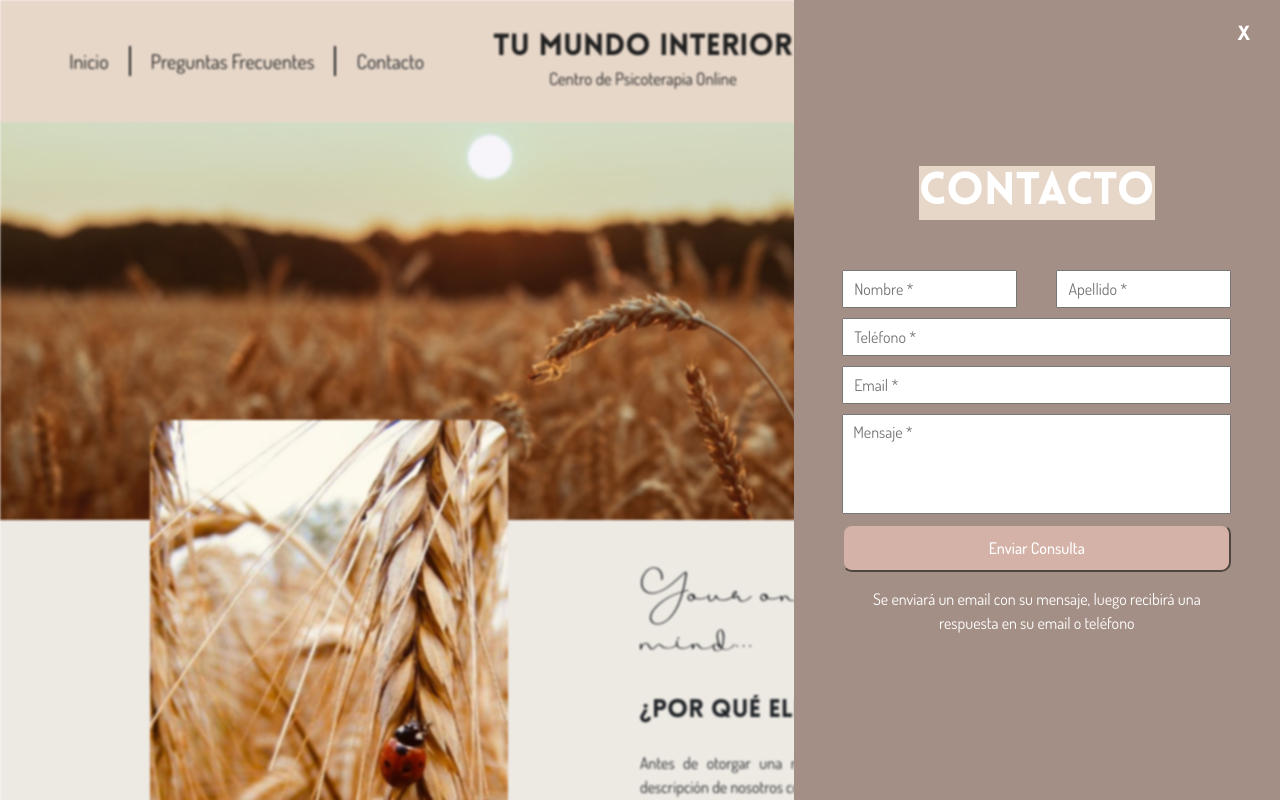
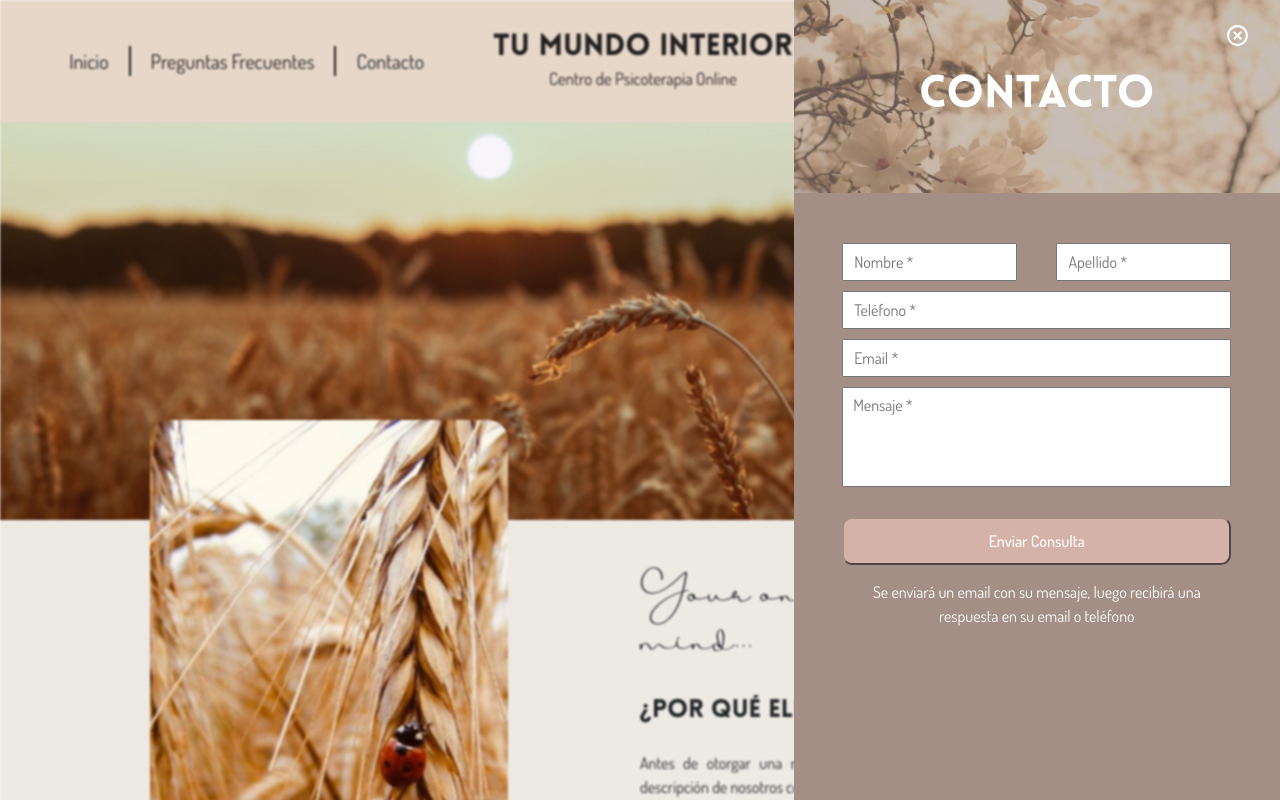
Before and after one commit to FacundoVillarroel/tumundointeriorweb, a React (Create React App) app: page / in a window 1280 px wide. Both pictures are taken after a click on the element "Contacto". Shown: the top 800 px of the page. Built offline with nearby package versions, Linux system fonts and the light colour scheme.

Commit message:
[feature] - sidebar change

```diff
--- a/scss/_contact.scss
+++ /dev/null
@@ -1,58 +0,0 @@
-.contactContainer{
-  display: flex;
-  flex-direction: column;
-  .contactTitleContainer{
-    position: relative;
-    align-self: center;
-    margin-bottom: 50px;
-    background-color: $almond;
-    .contactTitle{
-      color: $light;
-      font-family: "loveloBlack";
-      font-size: 45px;
-    }
-  }
-  .contactFormContainer{
-    padding-left: 10%;
-    padding-right: 10%;
-    form{
-      display: flex;
-      flex-direction: column;
-      .nameSurnameContainer{
-        display: flex;
-        justify-content: space-between;
-      }
-      input{
-        padding: 5px 10px;
-        margin-bottom: 10px;
-        font-family: "dosisRegular";
-      }
-      textarea{
-        margin-bottom: 10px;
-        padding: 5px 10px;
-        height: 100px;
-        resize: none;
-        font-family: "dosisRegular";
-      }
-      .buttonSubmit{
-        border-radius: 10px;
-        padding: 10px 5px;
-        background-color: $paleDogwood;
-        color: $light;
-        border-color: $cinereous;
-        font-family: "dosisMedium";
-        &:hover{
-          background-color: $almond;
-          color: $dark;
-
-        }
-      }
-    }
-    .contactDescription{
-      padding-top: 15px;
-      text-align: center;
-      color: $light;
-      font-family: "dosisRegular";
-    }
-  }
-}
--- a/scss/_loading.scss
+++ b/scss/_loading.scss
@@ -7,8 +7,8 @@
     animation: rotate 1s linear infinite;
   }
   .loadingText{
-    font-family: "beautyDream";
-    font-size: 30px;
+    font-family: "dosisRegular";
+    font-size: 25px;
   }
 }
 
--- a/scss/_sidebar.scss
+++ b/scss/_sidebar.scss
@@ -7,9 +7,6 @@
   background-color: $cinereous;
   z-index: 10001;
   transition: right 0.5s;
-  display: flex;
-  align-items: center;
-  justify-content: center;
   .closeBtn{
     color: $light;
     position: absolute;
@@ -18,6 +15,87 @@
     font-family: "LoveloBlack";
     cursor: pointer;
     font-size: 20px;
+    z-index: 200;
+  }
+  .sidebarContainer{
+    display: grid;
+    grid-template-columns: 1fr;
+    grid-template-rows: 1fr 2fr;
+    row-gap: 50px;
+    align-items: center;
+    .sidebarTitleContainer{
+      height: 100%;
+      width: 100%;
+      position: relative;
+      display: flex;
+      justify-content: center;
+      align-items: center;
+      &:before{
+        content: "";
+        background-image: url("../src/images/sidebarTitleBackground.jpg");
+        background-size: cover;
+        position: absolute;
+        top: 0px;
+        right: 0px;
+        bottom: 0px;
+        left: 0px;
+        opacity: 0.4;
+      }
+      .sidebarTitle{
+        color: $light;
+        font-family: "loveloBlack";
+        font-size: 45px;
+        position: relative;
+      }
+    }
+    .sidebarFormContainer{
+      padding-left: 10%;
+      padding-right: 10%;
+      form{
+        display: flex;
+        flex-direction: column;
+        .nameSurnameContainer{
+          display: flex;
+          justify-content: space-between;
+        }
+        input{
+          padding: 5px 10px;
+          margin-bottom: 10px;
+          font-family: "dosisRegular";
+        }
+        textarea{
+          margin-bottom: 10px;
+          padding: 5px 10px;
+          height: 100px;
+          resize: none;
+          font-family: "dosisRegular";
+        }
+        select{
+          padding: 5px 10px;
+          font-family: "dosisRegular";
+          margin-bottom: 10px;
+        }
+        .buttonSubmit{
+          border-radius: 10px;
+          margin-top: 20px;
+          padding: 10px 5px;
+          background-color: $paleDogwood;
+          color: $light;
+          border-color: $cinereous;
+          font-family: "dosisMedium";
+          &:hover{
+            background-color: $almond;
+            color: $dark;
+          }
+        }
+      }
+      .sidebarDescription{
+        padding-top: 15px;
+        text-align: center;
+        color: $light;
+        font-family: "dosisRegular";
+      }
+    }
   }
 }
 
--- a/scss/styles.scss
+++ b/scss/styles.scss
@@ -5,11 +5,9 @@
 @import "section2";
 @import "section3";
 @import "footer";
-@import "contact";
 @import "frequentQuestions";
 @import "sidebar";
 @import "loading";
-@import "booking";
 @import "inputDataTime";
 @import "blog";
 
--- a/src/App.css
+++ b/src/App.css
@@ -296,53 +296,6 @@ html a {
       font-size: 18px;
       color: #fff; }
 
-.contactContainer {
-  display: flex;
-  flex-direction: column; }
-  .contactContainer .contactTitleContainer {
-    position: relative;
-    align-self: center;
-    margin-bottom: 50px;
-    background-color: #e7d7c9; }
-    .contactContainer .contactTitleContainer .contactTitle {
-      color: #fff;
-      font-family: "loveloBlack";
-      font-size: 45px; }
-  .contactContainer .contactFormContainer {
-    padding-left: 10%;
-    padding-right: 10%; }
-    .contactContainer .contactFormContainer form {
-      display: flex;
-      flex-direction: column; }
-      .contactContainer .contactFormContainer form .nameSurnameContainer {
-        display: flex;
-        justify-content: space-between; }
-      .contactContainer .contactFormContainer form input {
-        padding: 5px 10px;
-        margin-bottom: 10px;
-        font-family: "dosisRegular"; }
-      .contactContainer .contactFormContainer form textarea {
-        margin-bottom: 10px;
-        padding: 5px 10px;
-        height: 100px;
-        resize: none;
-        font-family: "dosisRegular"; }
-      .contactContainer .contactFormContainer form .buttonSubmit {
-        border-radius: 10px;
-        padding: 10px 5px;
-        background-color: #d4b2a7;
-        color: #fff;
-        border-color: #a38f85;
-        font-family: "dosisMedium"; }
-        .contactContainer .contactFormContainer form .buttonSubmit:hover {
-          background-color: #e7d7c9;
-          color: #212121; }
-    .contactContainer .contactFormContainer .contactDescription {
-      padding-top: 15px;
-      text-align: center;
-      color: #fff;
-      font-family: "dosisRegular"; }
-
 .frequentQuestionsContainer {
   padding: 50px;
   position: relative; }
@@ -397,10 +350,7 @@ html a {
   height: 100%;
   background-color: #a38f85;
   z-index: 10001;
-  transition: right 0.5s;
-  display: flex;
-  align-items: center;
-  justify-content: center; }
+  transition: right 0.5s; }
   .sidebar .closeBtn {
     color: #fff;
     position: absolute;
@@ -408,7 +358,75 @@ html a {
     top: 20px;
     font-family: "LoveloBlack";
     cursor: pointer;
-    font-size: 20px; }
+    font-size: 20px;
+    z-index: 200; }
+  .sidebar .sidebarContainer {
+    display: grid;
+    grid-template-columns: 1fr;
+    grid-template-rows: 1fr 2fr;
+    row-gap: 50px;
+    align-items: center; }
+    .sidebar .sidebarContainer .sidebarTitleContainer {
+      height: 100%;
+      width: 100%;
+      position: relative;
+      display: flex;
+      justify-content: center;
+      align-items: center; }
+      .sidebar .sidebarContainer .sidebarTitleContainer:before {
+        content: "";
+        background-image: url("../src/images/sidebarTitleBackground.jpg");
+        background-size: cover;
+        position: absolute;
+        top: 0px;
+        right: 0px;
+        bottom: 0px;
+        left: 0px;
+        opacity: 0.4; }
+      .sidebar .sidebarContainer .sidebarTitleContainer .sidebarTitle {
+        color: #fff;
+        font-family: "loveloBlack";
+        font-size: 45px;
+        position: relative; }
+    .sidebar .sidebarContainer .sidebarFormContainer {
+      padding-left: 10%;
+      padding-right: 10%; }
+      .sidebar .sidebarContainer .sidebarFormContainer form {
+        display: flex;
+        flex-direction: column; }
+        .sidebar .sidebarContainer .sidebarFormContainer form .nameSurnameContainer {
+          display: flex;
+          justify-content: space-between; }
+        .sidebar .sidebarContainer .sidebarFormContainer form input {
+          padding: 5px 10px;
+          margin-bottom: 10px;
+          font-family: "dosisRegular"; }
+        .sidebar .sidebarContainer .sidebarFormContainer form textarea {
+          margin-bottom: 10px;
+          padding: 5px 10px;
+          height: 100px;
+          resize: none;
+          font-family: "dosisRegular"; }
+        .sidebar .sidebarContainer .sidebarFormContainer form select {
+          padding: 5px 10px;
+          font-family: "dosisRegular";
+          margin-bottom: 10px; }
+        .sidebar .sidebarContainer .sidebarFormContainer form .buttonSubmit {
+          border-radius: 10px;
+          margin-top: 20px;
+          padding: 10px 5px;
+          background-color: #d4b2a7;
+          color: #fff;
+          border-color: #a38f85;
+          font-family: "dosisMedium"; }
+          .sidebar .sidebarContainer .sidebarFormContainer form .buttonSubmit:hover {
+            background-color: #e7d7c9;
+            color: #212121; }
+      .sidebar .sidebarContainer .sidebarFormContainer .sidebarDescription {
+        padding-top: 15px;
+        text-align: center;
+        color: #fff;
+        font-family: "dosisRegular"; }
 
 .sidebar.open {
   right: 0; }
@@ -428,8 +446,8 @@ html a {
   .loadingContainer .brain-icon {
     animation: rotate 1s linear infinite; }
   .loadingContainer .loadingText {
-    font-family: "beautyDream";
-    font-size: 30px; }
+    font-family: "dosisRegular";
+    font-size: 25px; }
 
 @keyframes rotate {
   0% {
@@ -440,55 +458,6 @@ html a {
     animation-timing-function: ease-out; }
   100% {
     transform: rotate(360deg); } }
-
-.bookingContainer {
-  display: flex;
-  flex-direction: column;
-  width: 70%; }
-  .bookingContainer .bookingTitleContainer {
-    position: relative;
-    align-self: center;
-    width: 85%;
-    height: 40px;
-    margin-bottom: 50px;
-    background-color: #e7d7c9; }
-    .bookingContainer .bookingTitleContainer .bookingTitle {
-      top: -25px;
-      position: absolute;
-      color: #fff;
-      font-family: "loveloBlack";
-      font-size: 40px; }
-  .bookingContainer .bookingFormContainer form {
-    display: flex;
-    flex-direction: column; }
-    .bookingContainer .bookingFormContainer form .nameSurnameContainer {
-      display: flex;
-      justify-content: space-between; }
-    .bookingContainer .bookingFormContainer form input {
-      padding: 5px 10px;
-      margin-bottom: 10px;
-      font-family: "dosisRegular"; }
-    .bookingContainer .bookingFormContainer form textarea {
-      margin-bottom: 10px;
-      padding: 5px 10px;
-      height: 100px;
-      resize: none;
-      font-family: "dosisRegular"; }
-    .bookingContainer .bookingFormContainer form .buttonSubmit {
-      border-radius: 10px;
-      padding: 10px 5px;
-      background-color: #d4b2a7;
-      color: #fff;
-      border-color: #a38f85;
-      font-family: "dosisMedium"; }
-      .bookingContainer .bookingFormContainer form .buttonSubmit:hover {
-        background-color: #e7d7c9;
-        color: #212121; }
-  .bookingContainer .bookingFormContainer .bookingDescription {
-    padding-top: 15px;
-    text-align: center;
-    color: #fff;
-    font-family: "dosisRegular"; }
 
 .react-datetime-picker {
   background-color: #fff;
--- a/src/components/Sidebar/Sidebar.js
+++ b/src/components/Sidebar/Sidebar.js
@@ -1,10 +1,11 @@
 import React from 'react';
+import {BiXCircle} from "react-icons/bi"
 
 const Sidebar = ({ children, isOpen, toggleSidebar }) => {
   return (
     <div className={`sidebar ${isOpen ? 'open' : ''}`}>
       <div className="closeBtn" onClick={toggleSidebar}>
-        X
+        <BiXCircle fontSize={25}/>
       </div>
       {children}
     </div>
--- a/src/components/contactContainer/ContactContainer.js
+++ b/src/components/contactContainer/ContactContainer.js
@@ -69,11 +69,11 @@ const ContactContainer = () => {
     <>
       {loading
         ? <Loading text="Enviando..." color="#e7d7c9"/>
-        :<div className='contactContainer'>
-          <div className='contactTitleContainer' >
-            <h2 className='contactTitle'>Contacto</h2>
+        :<div className='sidebarContainer'>
+          <div className='sidebarTitleContainer' >
+            <h2 className='sidebarTitle'>Contacto</h2>
           </div>
-          <div className='contactFormContainer'>
+          <div className='sidebarFormContainer'>
             <form className='formFlex' action="#">
               <div className='nameSurnameContainer'>
                 <input
@@ -116,7 +116,7 @@ const ContactContainer = () => {
                 required/>
               <button type='submit' className='buttonSubmit' onClick={handleSubmit}>Enviar Consulta</button>
             </form>
-            <p className='contactDescription'>Se enviará un email con su mensaje, luego recibirá una respuesta en su email o teléfono</p>
+            <p className='sidebarDescription'>Se enviará un email con su mensaje, luego recibirá una respuesta en su email o teléfono</p>
           </div>
         </div>
       }
```
Also changed, not shown: scss/_booking.scss (deleted, +0 -61 lines), src/components/bookingContainer/BookingContainer.js (+24 -15 lines), src/components/inputDataTime/InputDataTime.js (deleted, +0 -121 lines), src/images/sidebarTitleBackground.jpg (added).
